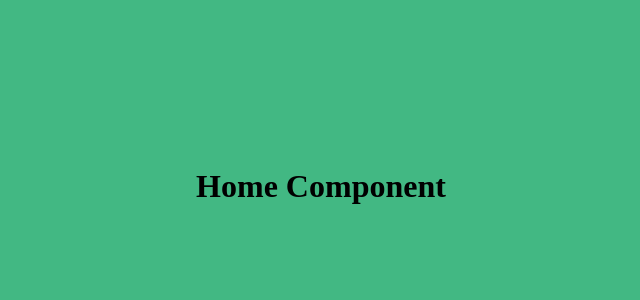
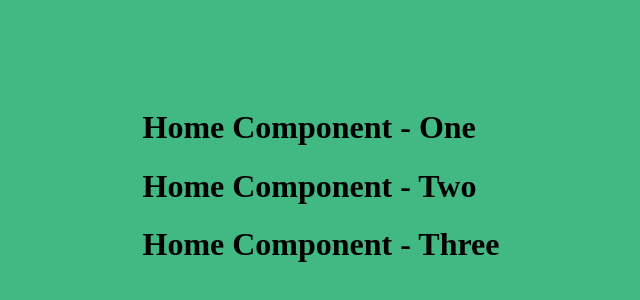
Before and after one commit to koushil-mankali/Vuejs-Practice, a Vue app in the folder vue2/: page / in a window 1280 px wide. Shown: the part 222-522 px from the top of the page, without its empty margins (319-959 px from the left). Built offline with nearby package versions, Linux system fonts and the light colour scheme.

Commit message:
props done

```diff
--- a/vue2/src/App.vue
+++ b/vue2/src/App.vue
@@ -4,12 +4,20 @@
   export default {
     components: {
       Home,
+    },
+    data(){
+      return {
+        nameOne: "One",
+        nameTwo: "Two",
+      }
     }
   }
 </script>
 
 <template>
-  <Home />
+  <Home :name="nameOne" />
+  <Home :name="nameTwo" />
+  <Home name="Three" />
 </template>
 
 <style>
--- a/vue2/src/components/Home.vue
+++ b/vue2/src/components/Home.vue
@@ -1,6 +1,9 @@
 <script lang="ts">
 export default {
   name: "Home",
+  props: {
+    name: String,
+  },
   data() {
     return {
       txt: "Home Component",
@@ -10,7 +13,7 @@ export default {
 </script>
 
 <template>
-  <h1>{{ txt }}</h1>
+  <h1>{{ txt }} - {{name}}</h1>
 </template>
 
 <style scoped></style>
```
